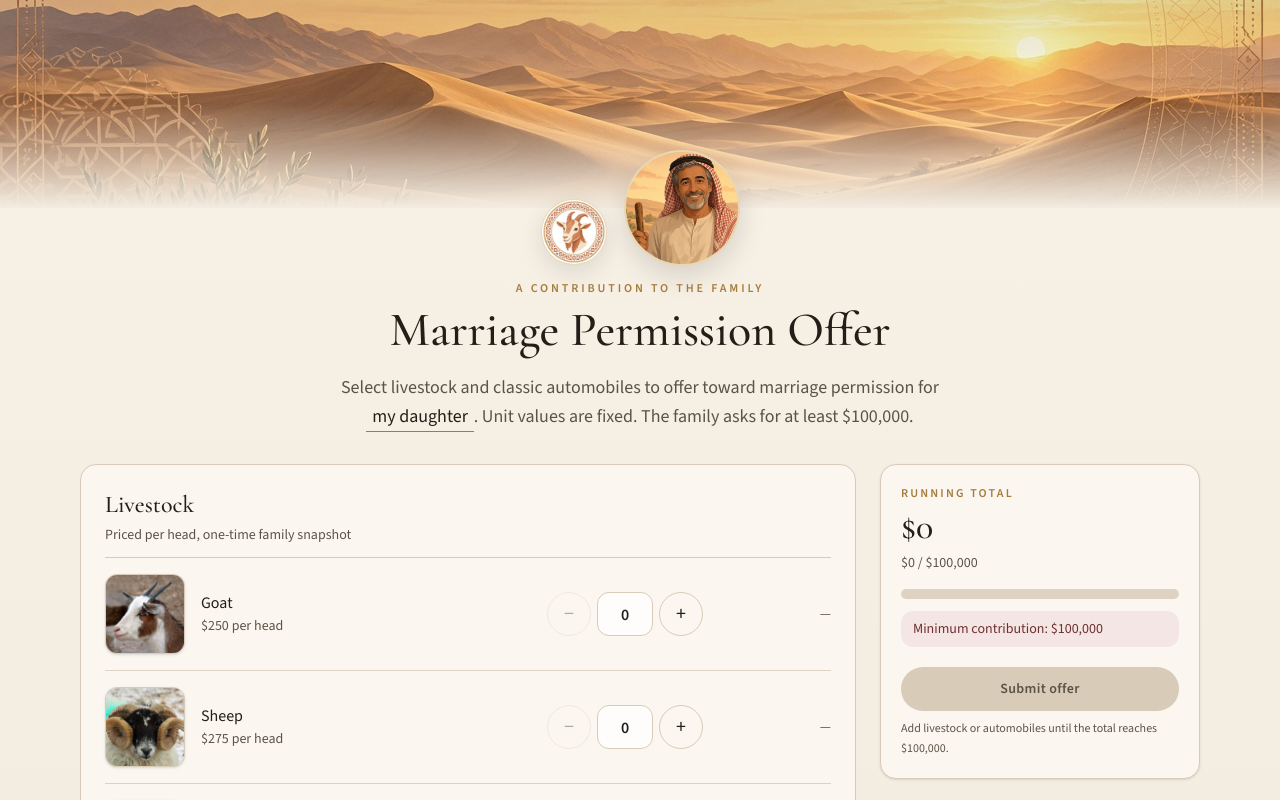
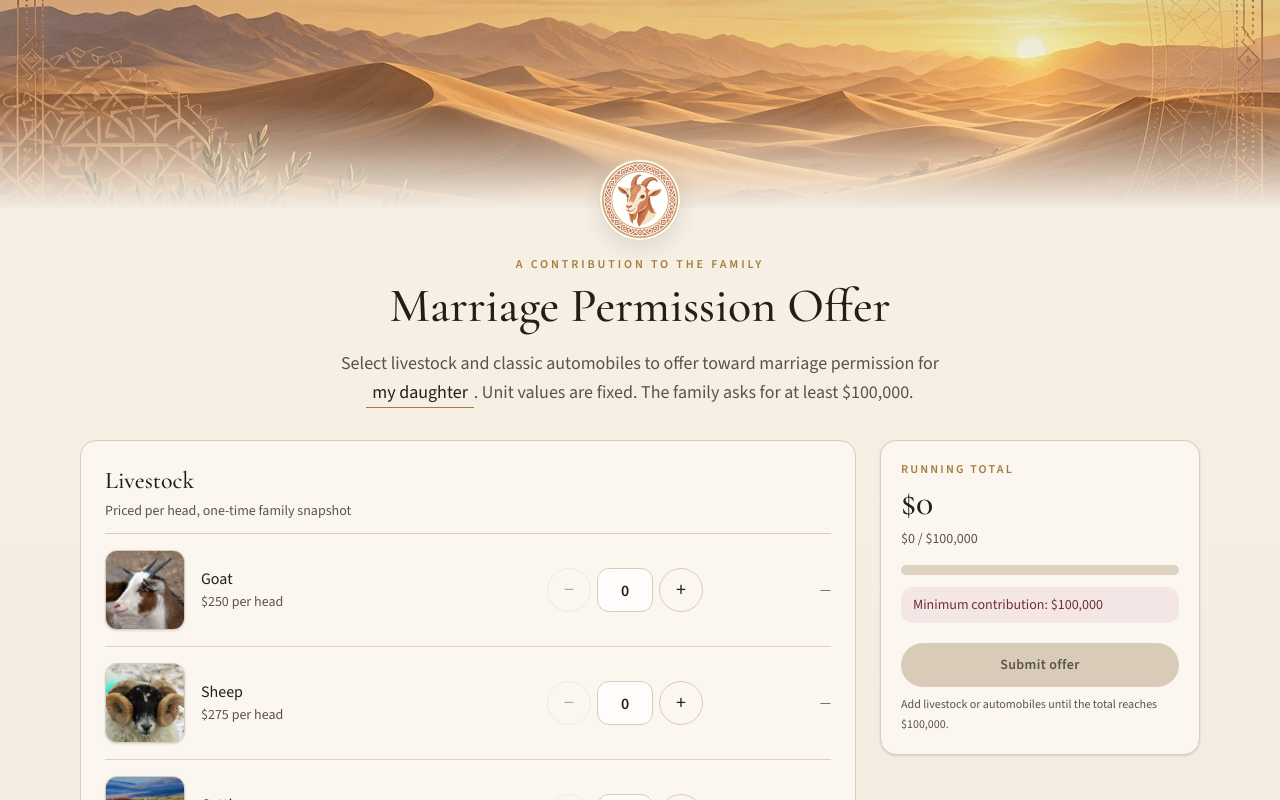
Before and after one commit to vinkoe1/suiter-offer, a React (Vite) app: page / in a window 1280 px wide. Shown: the top 800 px of the page. Built offline with nearby package versions, Linux system fonts and the light colour scheme.

Commit message:
Remove goat-herder portrait from branding
Drop the herder image from the header and confirmation screens and
delete the unused asset. Logo and desert banner remain.

Co-authored-by: vinkoe1 <vinkoe1@users.noreply.github.com>

```diff
--- a/src/components/BrandHeader.tsx
+++ b/src/components/BrandHeader.tsx
@@ -11,7 +11,6 @@ interface BrandHeaderProps {
 export default function BrandHeader({ eyebrow, title, compact = false, children }: BrandHeaderProps) {
   const logoSrc = publicUrl("brand/logo.png");
   const bannerSrc = publicUrl("brand/banner.png");
-  const herderSrc = publicUrl("brand/herder.png");
 
   return (
     <header>
@@ -30,31 +29,16 @@ export default function BrandHeader({ eyebrow, title, compact = false, children
         <div className="pointer-events-none absolute inset-0 bg-gradient-to-b from-black/10 via-transparent to-parchment" />
       </div>
 
-      <div className="relative z-10 mx-auto -mt-11 flex max-w-6xl flex-col items-center px-4 text-center sm:-mt-14">
-        <div className="flex items-end justify-center gap-3 sm:gap-5">
+      <div className="relative z-10 mx-auto -mt-10 flex max-w-6xl flex-col items-center px-4 text-center sm:-mt-12">
         <img
           src={logoSrc}
           alt=""
           width={80}
           height={80}
           className={`rounded-full bg-paper shadow-[0_8px_24px_rgba(36,30,24,0.12)] ring-1 ring-gold-soft/80 ${
-              compact
-                ? "h-12 w-12 sm:h-14 sm:w-14"
-                : "h-14 w-14 sm:h-16 sm:w-16"
+            compact ? "h-16 w-16 sm:h-[4.5rem] sm:w-[4.5rem]" : "h-[4.5rem] w-[4.5rem] sm:h-20 sm:w-20"
           }`}
         />
-          <img
-            src={herderSrc}
-            alt="Illustrated goat herder"
-            width={112}
-            height={112}
-            className={`rounded-full bg-parchment object-cover shadow-[0_10px_28px_rgba(36,30,24,0.16)] ring-2 ring-gold-soft ${
-              compact
-                ? "h-[4.5rem] w-[4.5rem] sm:h-20 sm:w-20"
-                : "h-20 w-20 sm:h-24 sm:w-24 lg:h-28 lg:w-28"
-            }`}
-          />
-        </div>
         <p className="mt-4 text-xs font-semibold uppercase tracking-[0.24em] text-gold">{eyebrow}</p>
         <h1
           className={`mt-2 font-display leading-[1.1] text-ink ${
```
Also changed, not shown: public/brand/herder.png (deleted). Lines whose indentation alone changed are shown as unchanged.
